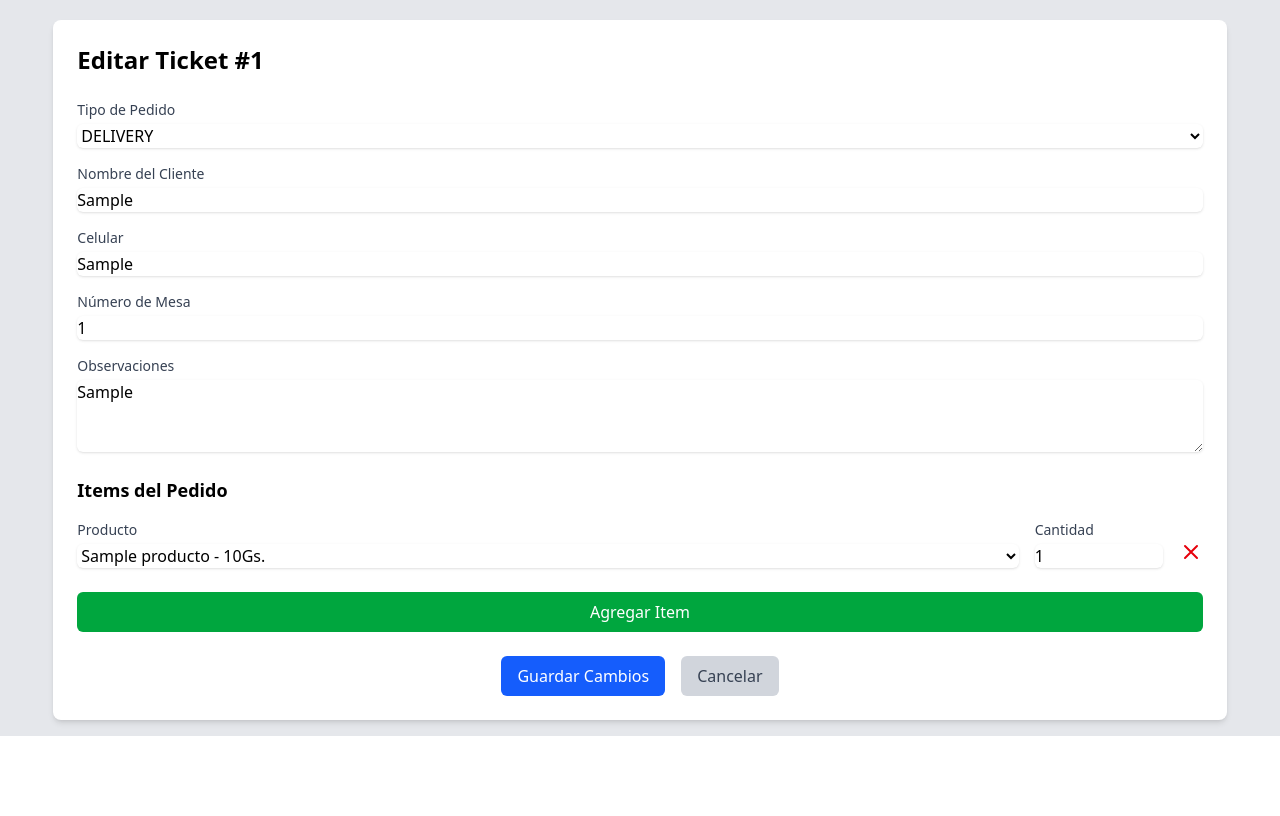
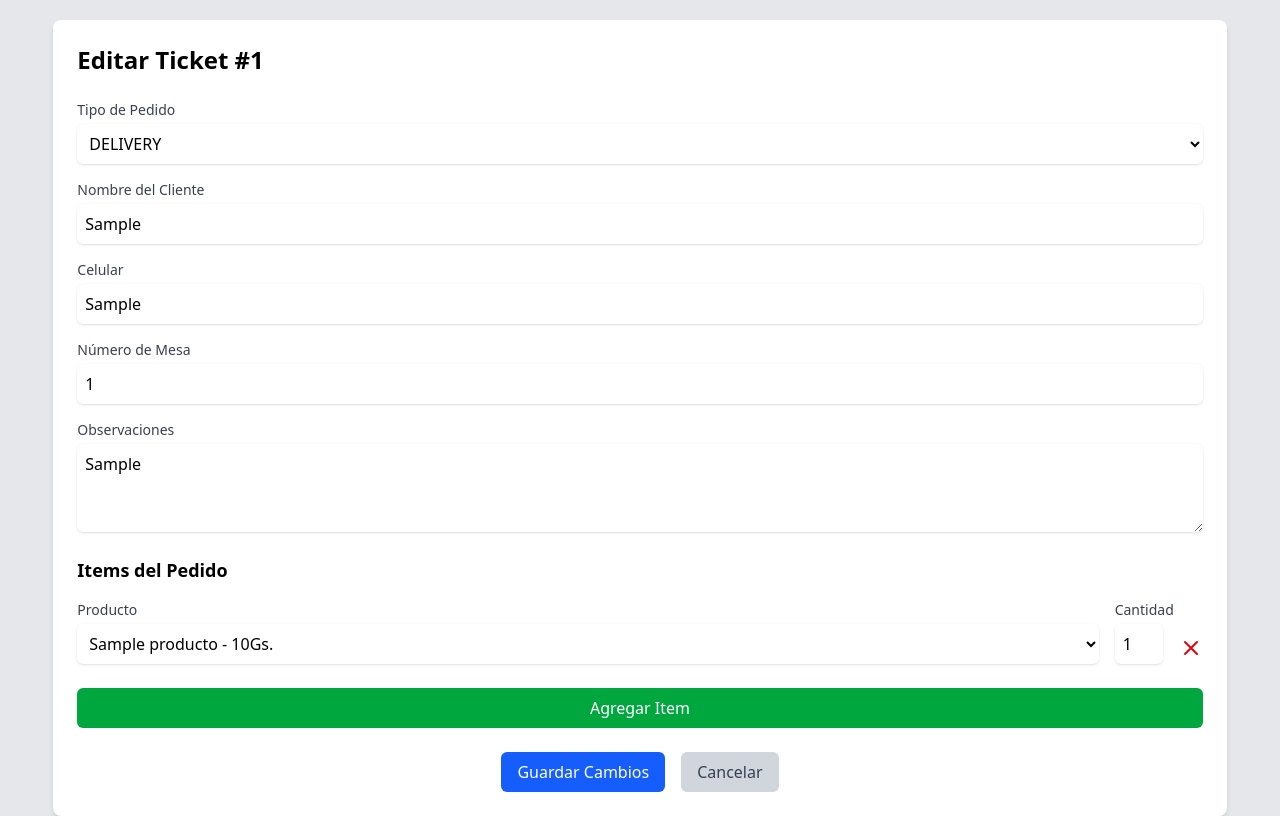
Before and after one commit to jdg24g/tail-bidmax, a Django app: page /editar-ticket/1/ in a window 1280 px wide. Shown: the part 64-880 px from the top of the page. Before the commit the page ends 800 px from the top, so only its background shows below. Run offline with Django 5.2, Linux system fonts and the light colour scheme; tables that the repository leaves empty hold one stand-in row (values such as "Sample post").

Commit message:
Adjust form styling and layout with padding and width modifications

```diff
--- a/a_pagina/static/src/output.css
+++ b/a_pagina/static/src/output.css
@@ -271,8 +271,8 @@
   .w-11\/12 {
     width: calc(11/12 * 100%);
   }
-  .w-32 {
-    width: calc(var(--spacing) * 32);
+  .w-12 {
+    width: calc(var(--spacing) * 12);
   }
   .w-full {
     width: 100%;
--- a/a_pagina/templates/components/form_editar_ticket.html
+++ b/a_pagina/templates/components/form_editar_ticket.html
@@ -14,7 +14,7 @@
             <div class="space-y-4">
                 <div>
                     <label class="block text-sm font-medium text-gray-700 dark:text-gray-300">Tipo de Pedido</label>
-                    <select name="tipo" required class="mt-1 block w-full rounded-md border-gray-300 shadow-sm focus:border-blue-500 focus:ring-blue-500 dark:text-gray-300">
+                    <select name="tipo" required class="p-2 mt-1 block w-full rounded-md border-gray-300 shadow-sm focus:border-blue-500 focus:ring-blue-500 dark:text-gray-300">
                         <option value="DELIVERY" {% if object.tipo == 'DELIVERY' %}selected{% endif %}>DELIVERY</option>
                         <option value="MESA" {% if object.tipo == 'MESA' %}selected{% endif %}>MESA</option>
                         <option value="RECOGER" {% if object.tipo == 'RECOGER' %}selected{% endif %}>RECOGER</option>
@@ -25,10 +25,10 @@
                     <label class="block text-sm font-medium text-gray-700 dark:text-gray-300">Nombre del Cliente</label>
                     {% if object.cliente %}
                     <input type="text" name="cliente" value="{{ object.cliente }}"
-                           class="mt-1 block w-full rounded-md border-gray-300 shadow-sm focus:border-blue-500 focus:ring-blue-500">
+                           class="p-2 mt-1 block w-full rounded-md border-gray-300 shadow-sm focus:border-blue-500 focus:ring-blue-500">
                     {% else %}
                     <input type="text" name="cliente" value=""
-                           class="mt-1 block w-full rounded-md border-gray-300 shadow-sm focus:border-blue-500 focus:ring-blue-500">
+                           class="p-2 mt-1 block w-full rounded-md border-gray-300 shadow-sm focus:border-blue-500 focus:ring-blue-500">
                     {% endif %}
                 </div>
 
@@ -36,23 +36,23 @@
                     <label class="block text-sm font-medium text-gray-700 dark:text-gray-300">Celular</label>
                     {% if object.celular %}
                     <input type="tel" name="celular" value="{{ object.celular }}"
-                           class="mt-1 block w-full rounded-md border-gray-300 shadow-sm focus:border-blue-500 focus:ring-blue-500">
+                           class="p-2 mt-1 block w-full rounded-md border-gray-300 shadow-sm focus:border-blue-500 focus:ring-blue-500">
                     {% else %}
                     <input type="tel" name="celular" value=""
-                           class="mt-1 block w-full rounded-md border-gray-300 shadow-sm focus:border-blue-500 focus:ring-blue-500">
+                           class="p-2 mt-1 block w-full rounded-md border-gray-300 shadow-sm focus:border-blue-500 focus:ring-blue-500">
                     {% endif %}
                 </div>
 
                 <div>
                     <label class="block text-sm font-medium text-gray-700 dark:text-gray-300">Número de Mesa</label>
                     <input type="number" name="mesa" value="{{ object.mesa }}" min="1"
-                           class="mt-1 block w-full rounded-md border-gray-300 shadow-sm focus:border-blue-500 focus:ring-blue-500 dark:text-gray-300">
+                           class="p-2 mt-1 block w-full rounded-md border-gray-300 shadow-sm focus:border-blue-500 focus:ring-blue-500 dark:text-gray-300">
                 </div>
 
                 <div>
                     <label class="block text-sm font-medium text-gray-700 dark:text-gray-300">Observaciones</label>
                     <textarea name="observacion" rows="3"
-                              class="mt-1 block w-full rounded-md border-gray-300 shadow-sm focus:border-blue-500 focus:ring-blue-500">{{ object.observacion }}</textarea>
+                              class="p-2 mt-1 block w-full rounded-md border-gray-300 shadow-sm focus:border-blue-500 focus:ring-blue-500">{{ object.observacion }}</textarea>
                 </div>
             </div>
 
@@ -63,7 +63,7 @@
                 <div class="item-row flex gap-4 items-end">
                     <div class="flex-1">
                         <label class="block text-sm font-medium text-gray-700 dark:text-gray-300">Producto</label>
-                        <select name="productos[]" required class="mt-1 block w-full rounded-md border-gray-300 shadow-sm focus:border-blue-500 focus:ring-blue-500 dark:text-gray-300">
+                        <select name="productos[]" required class="p-2 mt-1 block w-full rounded-md border-gray-300 shadow-sm focus:border-blue-500 focus:ring-blue-500 dark:text-gray-300">
                             {% for producto in productos %}
                                 <option class="dark:text-white dark:bg-gray-800" value="{{ producto.id }}" {% if producto.id == item.producto.id %}selected{% endif %}>
                                     {{ producto.nombre }} - {{ producto.precio|intcomma }}Gs.
@@ -71,10 +71,10 @@
                             {% endfor %}
                         </select>
                     </div>
-                    <div class="w-32">
+                    <div class="w-12">
                         <label class="block text-sm font-medium text-gray-700 dark:text-gray-300">Cantidad</label>
                         <input type="number" name="cantidades[]" value="{{ item.cantidad }}" required min="1"
-                               class="mt-1 block w-full rounded-md border-gray-300 shadow-sm focus:border-blue-500 focus:ring-blue-500 dark:text-gray-300">
+                               class="p-2 mt-1 block w-full rounded-md border-gray-300 shadow-sm focus:border-blue-500 focus:ring-blue-500 dark:text-gray-300">
                     </div>
                     <button type="button" onclick="removeItem(this)" class="text-red-600 hover:text-red-800 mb-1">
                         <svg class="w-6 h-6" fill="none" stroke="currentColor" viewBox="0 0 24 24">
@@ -109,16 +109,16 @@ function addItem() {
         <div class="item-row flex gap-4 items-end">
             <div class="flex-1">
                 <label class="block text-sm font-medium text-gray-700 dark:text-gray-300">Producto</label>
-                <select name="productos[]" required class="mt-1 block w-full rounded-md border-gray-300 shadow-sm focus:border-blue-500 focus:ring-blue-500 dark:text-gray-300">
+                <select name="productos[]" required class="p-2 mt-1 block w-full rounded-md border-gray-300 shadow-sm focus:border-blue-500 focus:ring-blue-500 dark:text-gray-300">
                     {% for producto in productos %}
                         <option value="{{ producto.id }}">{{ producto.nombre }} - {{ producto.precio|intcomma }}Gs.</option>
                     {% endfor %}
                 </select>
             </div>
-            <div class="w-32">
+            <div class="w-12">
                 <label class="block text-sm font-medium text-gray-700 dark:text-gray-300">Cantidad</label>
                 <input type="number" name="cantidades[]" value="1" required min="1"
-                       class="mt-1 block w-full rounded-md border-gray-300 shadow-sm focus:border-blue-500 focus:ring-blue-500 dark:text-gray-300">
+                       class="p-2 mt-1 block w-full rounded-md border-gray-300 shadow-sm focus:border-blue-500 focus:ring-blue-500 dark:text-gray-300">
             </div>
             <button type="button" onclick="removeItem(this)" class="text-red-600 hover:text-red-800 mb-1">
                 <svg class="w-6 h-6" fill="none" stroke="currentColor" viewBox="0 0 24 24">
--- a/a_pagina/templates/components/table.html
+++ b/a_pagina/templates/components/table.html
@@ -74,7 +74,7 @@
             // Espera un momento y luego cierra la ventana
             setTimeout(function() {
                 printWindow.close();
-            }, 2000); // Espera 1 segundo antes de cerrar
+            }, 10000); // Espera 1 segundo antes de cerrar
         };
     }
 
```
Also changed, not shown: a_pagina/templates/components/form_add_ticket.html (+9 -9 lines).
